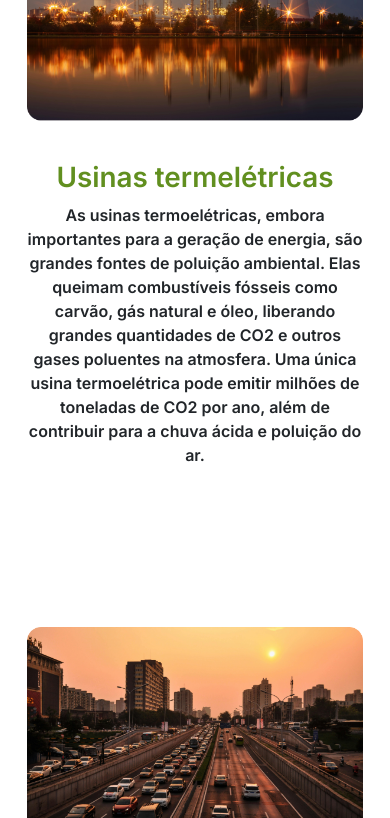
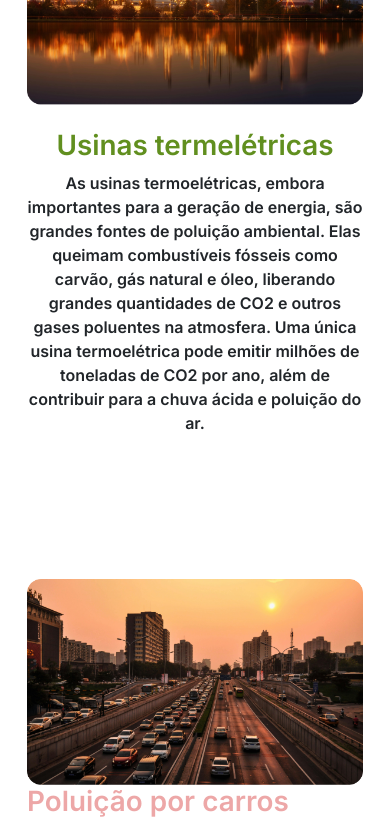
Before and after one commit to CodeCarte/GreenDrive, a website: page src/assets/html/impacto_ambientais.html in a window 390 px wide. Shown: the part 1182-2000 px from the top of the page. Drawn offline with nearby package versions, Linux system fonts and the light colour scheme; a web font is replaced by a local one.

Commit message:
Ultimo erro consertado

```diff
--- a/src/assets/css/impactos_ambientais.css
+++ b/src/assets/css/impactos_ambientais.css
@@ -44,11 +44,6 @@ body {
 
   .row {
     margin: 2rem 0;
-  }
-
-  .img-fluid {
-    border-radius: 10px;
-    margin: 1rem 0;
   }
 
   .carousel-image {
```
